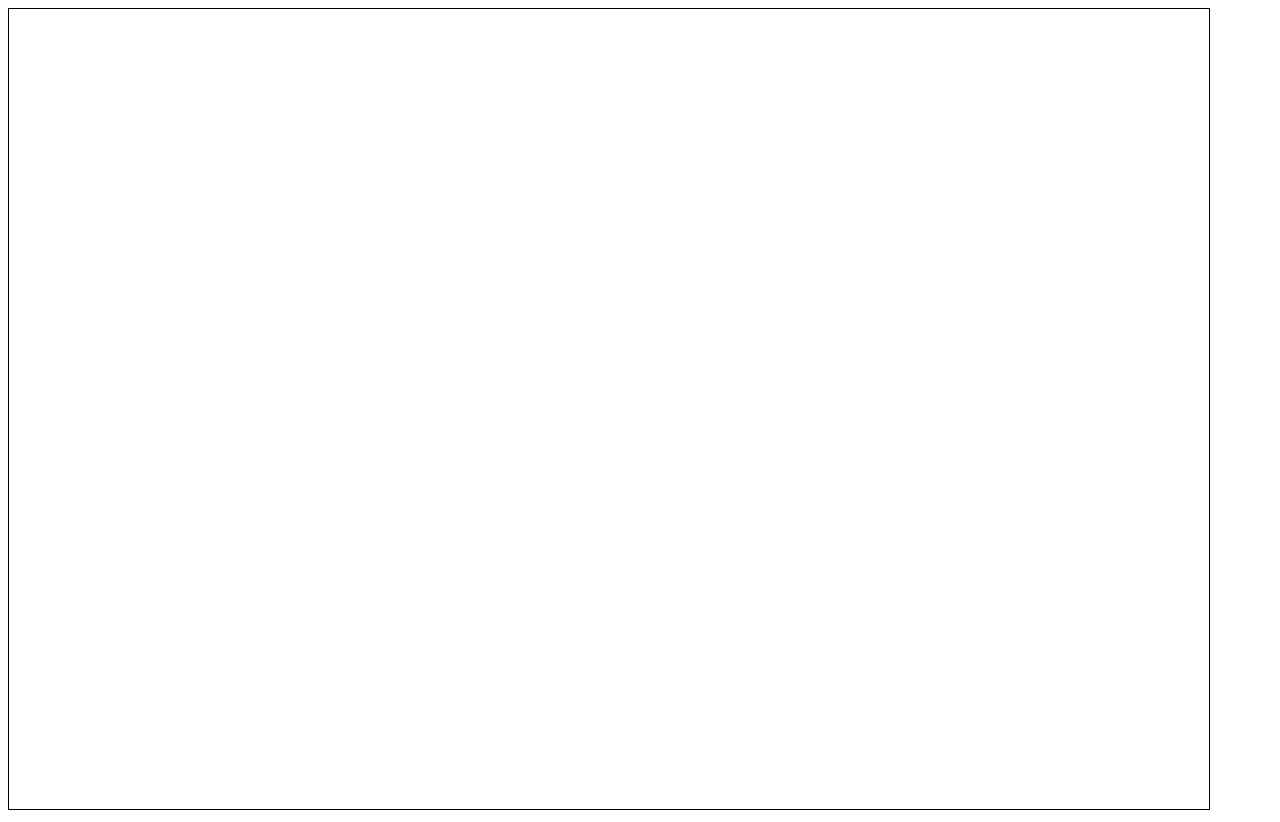
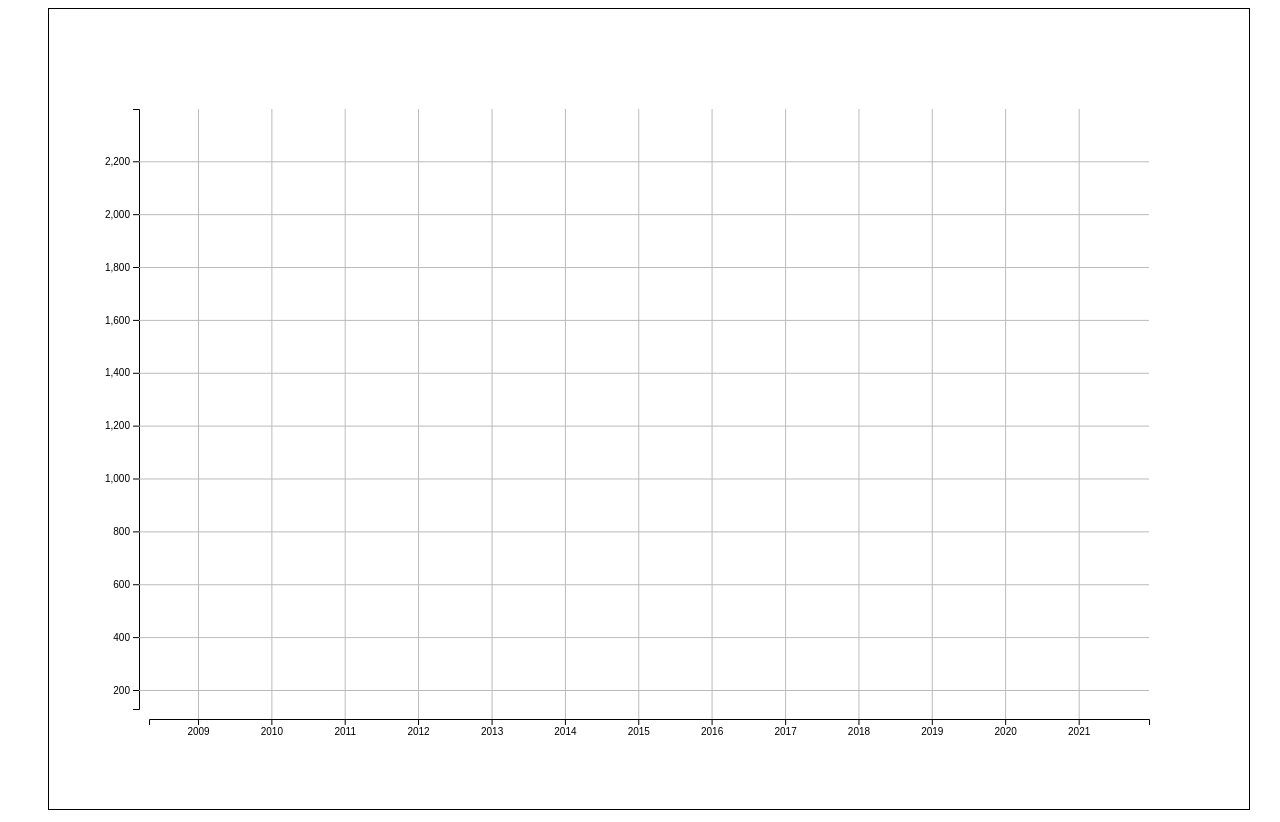
Before and after one commit to jackwinhui/CS3300-Project-1, a plain HTML site: page index.html in a window 1280 px wide. Drawn offline with nearby package versions, Linux system fonts and the light colour scheme.

Commit message:
Added gridlines and axis

```diff
--- a/index.html
+++ b/index.html
@@ -1,18 +1,70 @@
 <html>
 
 <head>
+
 	<script src="https://d3js.org/d3.v7.min.js"></script>
+	    <style>
+		.gridlines line {
+			stroke: #bbb;
+		}
+
+		.gridlines .domain {
+			stroke: none;
+		}
+	</style>
 </head>
 <svg height=800 width=1200 style="border:1px solid black">
 </svg>
 <script>
-
+	const svg = d3.select("svg");
+	const width = svg.attr("width");
+	const height = svg.attr("height");
+	const margin = { top: 100, right: 100, bottom: 100, left: 100 };
+	const chartWidth = width - margin.left - margin.right;
+	const chartHeight = height - margin.top - margin.bottom;
+	let annotations = svg.append("g").attr("id", "annotations");
+	let chartArea = svg.append("g").attr("id", "points")
+		.attr("transform", `translate(${margin.left},${margin.top})`);
 	d3.csv("./mcu_box_office.csv", d3.autoType).then(
 		(data) => {
 			console.log(data)
 			const timeParser = d3.timeParse('%m/%d/%Y'); //m/d/yyyy
+			data.forEach(d => { d['worldwide_box_office'] = Number(parseFloat(d['worldwide_box_office'].replace(/,/g, ''))); });
+			data.forEach(d => { d['production_budget'] = Number(parseFloat(d['production_budget'].replace(/,/g, ''))); });
+			console.log(data)
 			data.forEach(d => { d['release_date'] = timeParser(d['release_date']); });
-			data.forEach(d => { d['worldwide_box_office'] = Number(parseFloat(d['worldwide_box_office'].replace(/,/g, ''))); });
+			const dateExtent = d3.extent(data, d => d['release_date']);
+			const dateScale = d3.scaleTime()
+				.domain(dateExtent)
+				.range([0, chartWidth]);
+			console.log(dateExtent)
+			let bottomAxis = d3.axisBottom(dateScale);
+			annotations.append("g")
+				.attr("class", "x axis")
+				.attr("transform", `translate(${margin.left},${chartHeight + margin.top + 10})`)
+				.call(bottomAxis);
+			const boxOfficeExtent = d3.extent(data, d => (d['worldwide_box_office'] - d['production_budget']) / 1000000);
+			const boxOfficeScale = d3.scaleLinear().domain(boxOfficeExtent).range([chartHeight, 0]);
+			let leftAxis = d3.axisLeft(boxOfficeScale);
+			annotations.append("g")
+				.attr("class", "y axis")
+				.attr("transform", `translate(${margin.left - 10},${margin.top})`)
+				.call(leftAxis);
+
+			let leftGridlines = d3.axisLeft(boxOfficeScale).tickSize(-chartWidth - 10).tickFormat("");
+			svg.append('g')
+				.attr("class", "y gridlines")
+				.attr("transform", `translate(${margin.left - 10}, ${margin.top})`)
+				.call(leftGridlines);
+
+			let bottomGridlines = d3.axisBottom(dateScale).tickSize(-chartHeight - 10).tickFormat("");
+			svg.append('g')
+				.attr("class", "x gridlines")
+				.attr("transform", `translate(${margin.left}, ${chartHeight + margin.top + 10})`)
+				.call(bottomGridlines);
+			console.log(bottomGridlines);
+
+
 		})
 </script>
 
```
